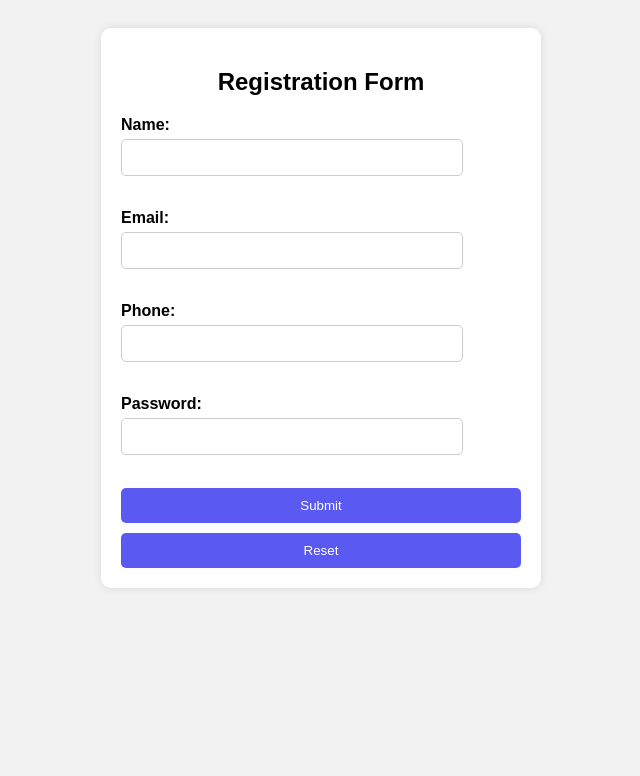
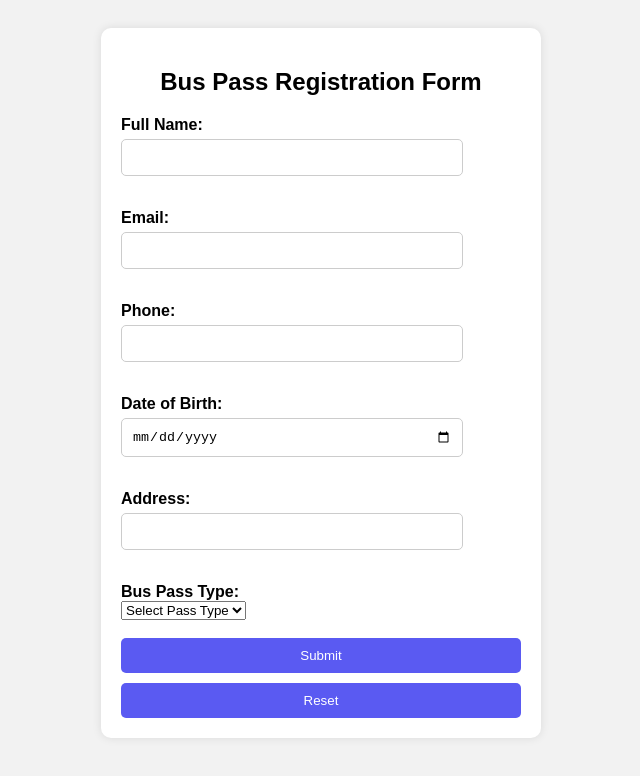
Before and after one commit to dilip93849/registration, a plain HTML site: page index.html in a window 1280 px wide. Both pictures are taken after a click on the button "Reset". Shown: the whole page, without its empty margins (319-959 px from the left). Drawn offline with Linux system fonts and the light colour scheme.

Commit message:
Update index.html

```diff
--- a/index.html
+++ b/index.html
@@ -3,7 +3,7 @@
 <head>
     <meta charset="UTF-8">
     <meta name="viewport" content="width=device-width, initial-scale=1.0">
-    <title>Registration Form</title>
+    <title>Bus Pass Registration Form</title>
     <style>
         body {
             font-family: Arial, sans-serif;
@@ -52,12 +52,12 @@
         }
 
         #resetButton {
-            background-color: rgb(90, 90, 242);;
+            background-color: rgb(90, 90, 242);
             margin-top: 10px;
         }
 
         #resetButton:hover {
-            background-color: rgb(127, 127, 238);;
+            background-color: rgb(127, 127, 238);
         }
 
         #output {
@@ -71,9 +71,9 @@
 </head>
 <body>
     <div class="container">
-        <h2>Registration Form</h2>
-        <form id="registrationForm">
-            <label for="name">Name:</label><br>
+        <h2>Bus Pass Registration Form</h2>
+        <form id="busPassForm">
+            <label for="name">Full Name:</label><br>
             <input type="text" id="name" required><br><br>
 
             <label for="email">Email:</label><br>
@@ -82,8 +82,19 @@
             <label for="phone">Phone:</label><br>
             <input type="text" id="phone" required><br><br>
 
-            <label for="password">Password:</label><br>
-            <input type="password" id="password" required><br><br>
+            <label for="dob">Date of Birth:</label><br>
+            <input type="date" id="dob" required><br><br>
+
+            <label for="address">Address:</label><br>
+            <input type="text" id="address" required><br><br>
+
+            <label for="passType">Bus Pass Type:</label><br>
+            <select id="passType" required>
+                <option value="">Select Pass Type</option>
+                <option value="Student">Student</option>
+                <option value="Senior">Senior</option>
+                <option value="Regular">Regular</option>
+            </select><br><br>
 
             <button type="submit">Submit</button>
             <button type="button" id="resetButton">Reset</button>
@@ -93,23 +104,27 @@
     </div>
 
     <script>
-        document.getElementById('registrationForm').addEventListener('submit', function(event) {
+        document.getElementById('busPassForm').addEventListener('submit', function(event) {
             event.preventDefault(); // Prevent form submission
 
             // Get form values
             const name = document.getElementById('name').value;
             const email = document.getElementById('email').value;
             const phone = document.getElementById('phone').value;
-            const password = document.getElementById('password').value;
+            const dob = document.getElementById('dob').value;
+            const address = document.getElementById('address').value;
+            const passType = document.getElementById('passType').value;
 
             // Display the input information
             const outputDiv = document.getElementById('output');
             outputDiv.innerHTML = `
-                <h3>Registration Information</h3>
-                <p><strong>Name:</strong> ${name}</p>
+                <h3>Bus Pass Registration Information</h3>
+                <p><strong>Full Name:</strong> ${name}</p>
                 <p><strong>Email:</strong> ${email}</p>
                 <p><strong>Phone:</strong> ${phone}</p>
-                <p><strong>Password:</strong> ${password}</p>
+                <p><strong>Date of Birth:</strong> ${dob}</p>
+                <p><strong>Address:</strong> ${address}</p>
+                <p><strong>Bus Pass Type:</strong> ${passType}</p>
             `;
             outputDiv.style.display = 'block';
         });
@@ -120,7 +135,9 @@
             document.getElementById('name').value = '';
             document.getElementById('email').value = '';
             document.getElementById('phone').value = '';
-            document.getElementById('password').value = '';
+            document.getElementById('dob').value = '';
+            document.getElementById('address').value = '';
+            document.getElementById('passType').value = '';
 
             // Hide output div
             document.getElementById('output').style.display = 'none';
```
